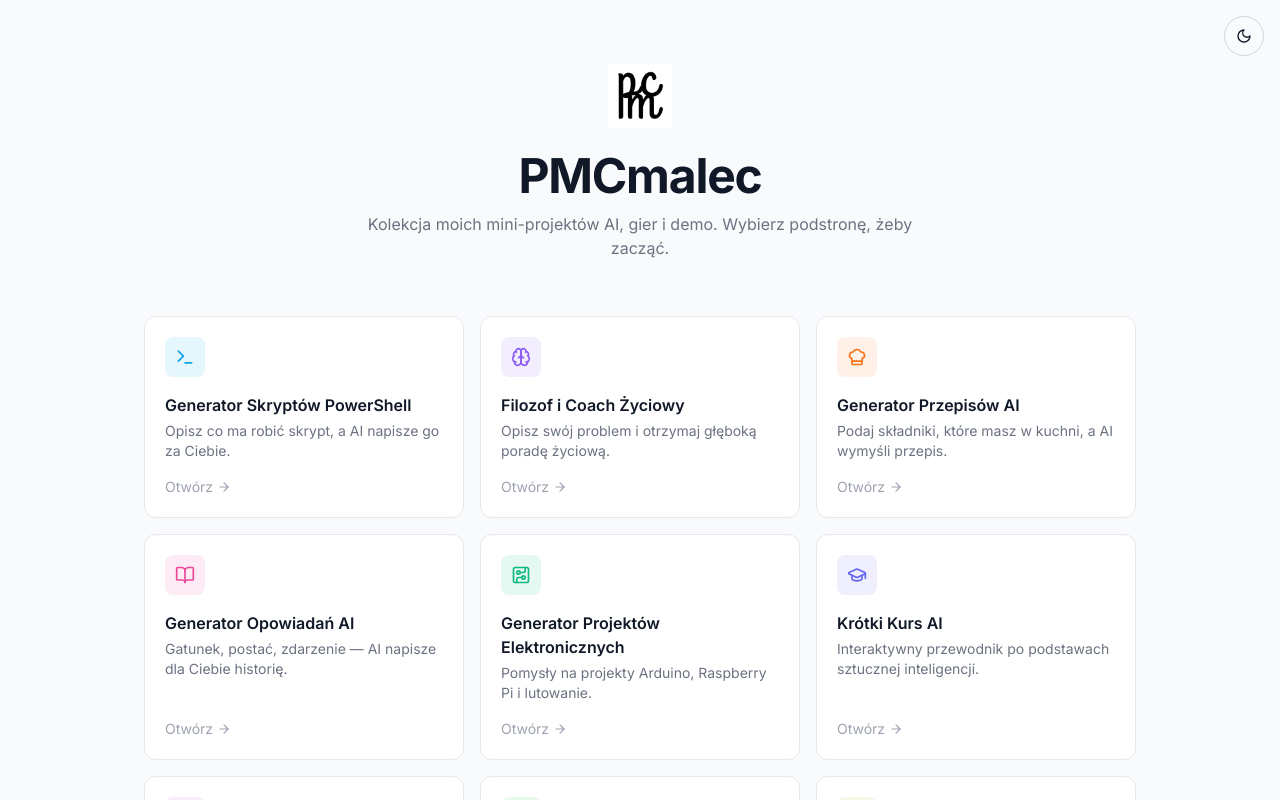
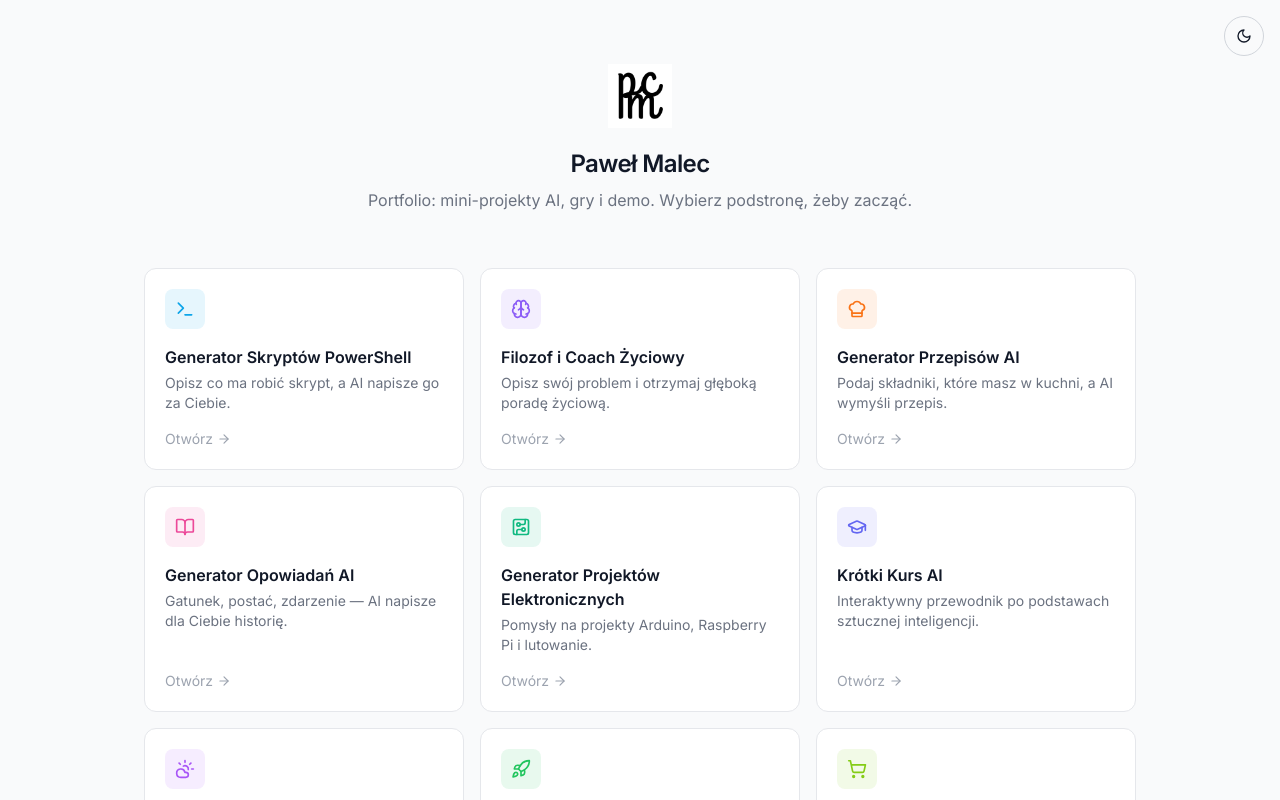
Before and after one commit to pmcmal/pmc-pages, a React (Vite) app: page / in a window 1280 px wide. Shown: the top 800 px of the page. Built offline with nearby package versions, Linux system fonts and the light colour scheme.

Commit message:
Zmniejsz naglowek pod logo (redundancja z logo PMC), dodaj imie i nazwisko

```diff
--- a/src/pages/Index.tsx
+++ b/src/pages/Index.tsx
@@ -114,9 +114,9 @@ const Index = () => {
       <div className="container mx-auto max-w-5xl px-4 py-16">
         <header className="flex flex-col items-center text-center mb-14">
           <PMCLogo />
-          <h1 className="text-4xl sm:text-5xl font-bold mt-6 tracking-tight">PMCmalec</h1>
-          <p className="text-gray-500 dark:text-gray-400 mt-3 max-w-xl">
-            Kolekcja moich mini-projektów AI, gier i demo. Wybierz podstronę, żeby zacząć.
+          <h1 className="text-xl sm:text-2xl font-semibold mt-5 tracking-tight">Paweł Malec</h1>
+          <p className="text-gray-500 dark:text-gray-400 mt-2 max-w-xl">
+            Portfolio: mini-projekty AI, gry i demo. Wybierz podstronę, żeby zacząć.
           </p>
         </header>
 
```
